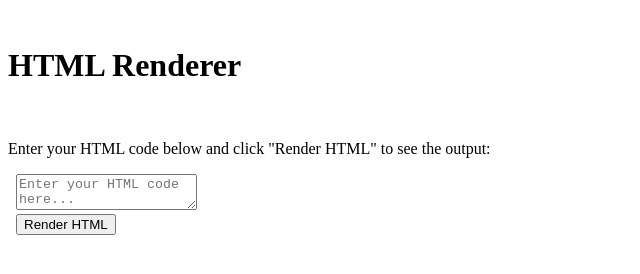
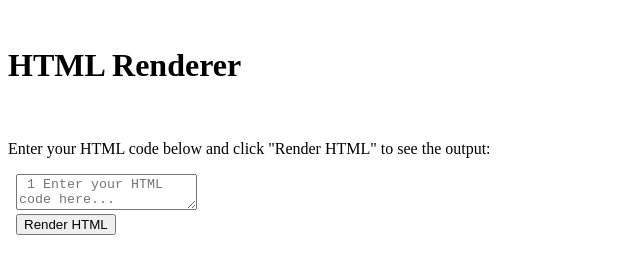
Before and after one commit to Najeeb-Mohammad-Khan/html-renderer, a plain HTML site: page index.html in a window 1280 px wide. Shown: the full height of the page, 0-640 px from the left. Drawn offline with Linux system fonts and the light colour scheme.

Commit message:
Update index.html

```diff
--- a/index.html
+++ b/index.html
@@ -43,7 +43,7 @@
 <body>
   <h1>HTML Renderer</h1>
   <p>Enter your HTML code below and click "Render HTML" to see the output:</p>
-  <textarea id="htmlInput" placeholder="Enter your HTML code here..."></textarea>
+  <textarea id="htmlInput" placeholder=" 1 Enter your HTML code here..."></textarea>
   <br />
   <button onclick="renderHTML()">Render HTML</button>
   <div id="output"></div>
```
